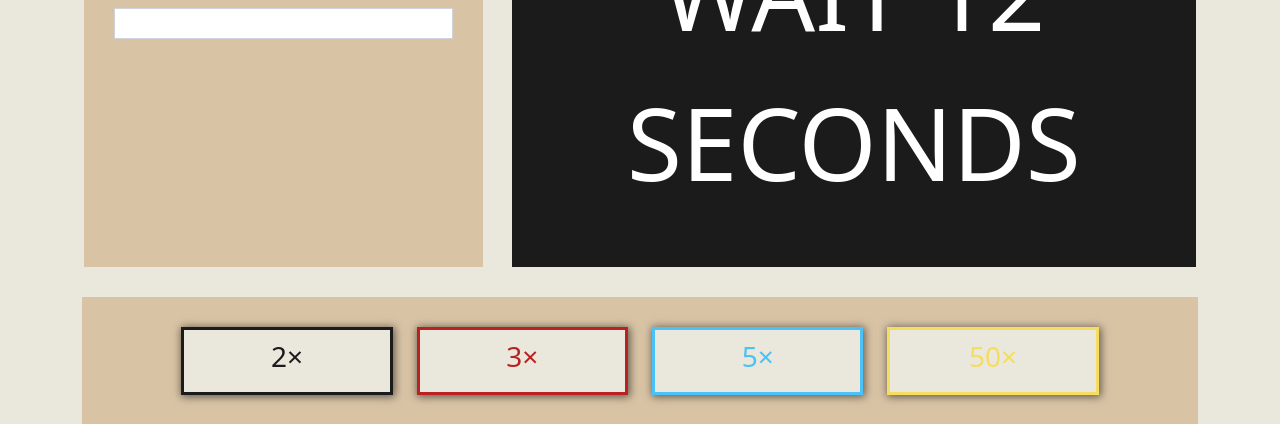
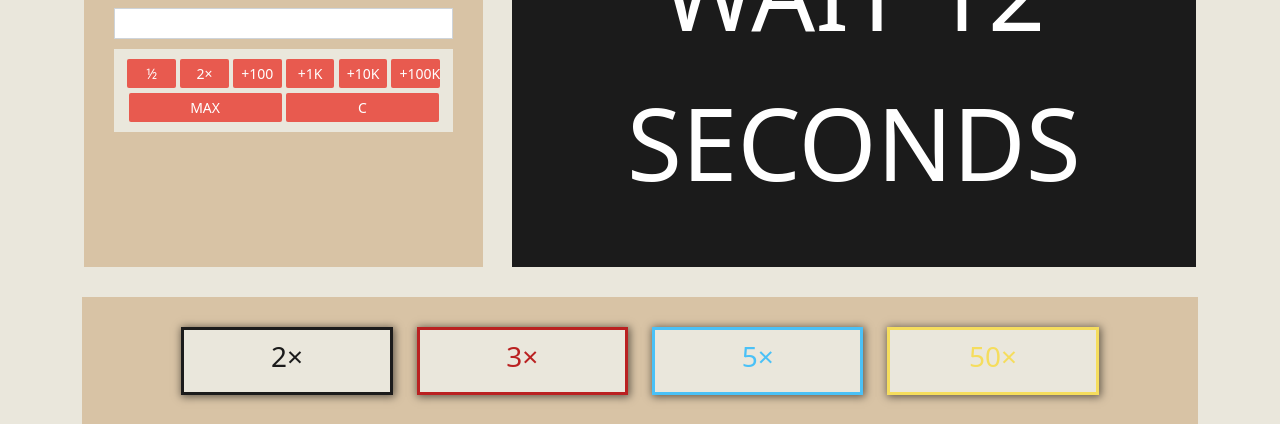
Before and after one commit to bielikovv/casino-roulette, a Django app: template roulette_site/roulette/templates/roulette/main_page.html in a window 1280 px wide. Shown: the part 229-653 px from the top of the page. Run offline with Django 4.2, Linux system fonts and the light colour scheme; the template is opened without the code that fills it, so the values that code supplies are empty; some libraries are stand-ins or nearby versions.

Commit message:
fixed negative value bets and added control ber pannel

```diff
--- a/roulette_site/roulette/templates/roulette/main_page.html
+++ b/roulette_site/roulette/templates/roulette/main_page.html
@@ -4,6 +4,49 @@
 <script>
     $(document).ready(function () {
         var csrf = $('input[name=csrfmiddlewaretoken]').val();
+
+        $('#max-btn').click(function () {
+            let t = document.getElementById('nav-balance').innerText.replace('₴', '');
+            document.getElementById('input-bet-value').value = t;
+        })
+
+        $('#c-btn').click(function () {
+            document.getElementById('input-bet-value').value = '';
+        })
+
+        $('#half-btn').click(function () {
+            let t = document.getElementById('input-bet-value').value;
+            t = Number(t) / 2;
+            document.getElementById('input-bet-value').value = t;
+        })
+
+        $('#multi-double-btn').click(function () {
+            let t = document.getElementById('input-bet-value').value;
+            t = Number(t) * 2;
+            document.getElementById('input-bet-value').value = t;
+        })
+        $('#add-hundred-btn').click(function () {
+            let t = document.getElementById('input-bet-value').value;
+            t = Number(t) + 100;
+            document.getElementById('input-bet-value').value = t;
+        })
+        $('#add-thousand-btn').click(function () {
+            let t = document.getElementById('input-bet-value').value;
+            t = Number(t) + 1000;
+            document.getElementById('input-bet-value').value = t;
+        })
+        $('#add-ten-thousand-btn').click(function () {
+            let t = document.getElementById('input-bet-value').value;
+            t = Number(t) + 10000;
+            document.getElementById('input-bet-value').value = t;
+        })
+        $('#add-hundred-thousand-btn').click(function () {
+            let t = document.getElementById('input-bet-value').value;
+            t = Number(t) + 100000;
+            document.getElementById('input-bet-value').value = t;
+        })
+
+
 
         setInterval(function () {
             $.ajax({
@@ -27,6 +70,8 @@
         $('#black-block-header').on('click', function () {
             var amount = $('input[name=amount-value]').val();
             var random_color = document.getElementById('random').innerText;
+            let t = document.getElementById('nav-balance').innerText.replace('₴', '');
+            if (Number(amount) <= Number(t)){
             $.ajax({
                 url: '{% url "roulette_main_page" %}',
                 type: 'post',
@@ -41,11 +86,13 @@
                     document.getElementById('nav-balance').innerHTML = response.new_balance + '₴';
                     document.getElementById('black-header-bet-value').innerHTML = response.amount_value;
                 }
-            })
+            })};
         });
 
         $('#red-block-header').on('click', function () {
             var amount = $('input[name=amount-value]').val();
+            let t = document.getElementById('nav-balance').innerText.replace('₴', '');
+            if (Number(amount) <= Number(t)){
             $.ajax({
                 url: '{% url "roulette_main_page" %}',
                 type: 'post',
@@ -59,11 +106,13 @@
                     document.getElementById('nav-balance').innerHTML = response.new_balance + '₴';
                     document.getElementById('red-header-bet-value').innerHTML = response.amount_value;
                 }
-            })
+            })};
         });
 
         $('#blue-block-header').on('click', function () {
             var amount = $('input[name=amount-value]').val();
+            let t = document.getElementById('nav-balance').innerText.replace('₴', '');
+            if (Number(amount) <= Number(t)){
             $.ajax({
                 url: '{% url "roulette_main_page" %}',
                 type: 'post',
@@ -77,11 +126,13 @@
                     document.getElementById('nav-balance').innerHTML = response.new_balance + '₴';
                     document.getElementById('blue-header-bet-value').innerHTML = response.amount_value;
                 }
-            })
+            })};
         });
 
         $('#gold-block-header').on('click', function () {
             var amount = $('input[name=amount-value]').val();
+            let t = document.getElementById('nav-balance').innerText.replace('₴', '');
+            if (Number(amount) <= Number(t)){
             $.ajax({
                 url: '{% url "roulette_main_page" %}',
                 type: 'post',
@@ -95,7 +146,7 @@
                     document.getElementById('nav-balance').innerHTML = response.new_balance + '₴';
                     document.getElementById('gold-header-bet-value').innerHTML = response.amount_value;
                 }
-            })
+            })};
         });
     });
 </script>
@@ -113,6 +164,20 @@
                 </div>
                 <h4>Enter bet amount:</h4>
                 <input type="text" id="input-bet-value" name="amount-value" class="form-control form-control-sm">
+                <div id="buttons-control-input">
+                    <div id="upper-control">
+                        <button type="button" id="half-btn" class="btn btn-primary btn-sm">½</button>
+                        <button type="button" id="multi-double-btn" class="btn btn-primary btn-sm">2×</button>
+                        <button type="button" id="add-hundred-btn" class="btn btn-primary btn-sm">+100</button>
+                        <button type="button" id="add-thousand-btn" class="btn btn-primary btn-sm">+1K</button>
+                        <button type="button" id="add-ten-thousand-btn" class="btn btn-primary btn-sm">+10K</button>
+                        <button type="button" id="add-hundred-thousand-btn" class="btn btn-primary btn-sm">+100K</button>
+                    </div>
+                    <div id="lower-control">
+                        <button type="button" id="max-btn" class="btn btn-primary btn-sm">MAX</button>
+                        <button type="button" id="c-btn" class="btn btn-primary btn-sm">C</button>
+                    </div>
+                </div>
             </div>
 
         </div>
--- a/roulette_site/roulette_site/static/css/style.css
+++ b/roulette_site/roulette_site/static/css/style.css
@@ -77,6 +77,28 @@ body{
     margin-left: auto;
     background-color: #1b1b1b;
 }
+
+#buttons-control-input{
+    background-color: #EAE7DC;
+    padding: 10px;
+    margin-top: 10px;
+    text-align: center;
+    width: 100%;
+}
+#max-btn{
+    width: 48%;
+}
+#c-btn{
+    width: 48%;
+}
+#half-btn, #multi-double-btn, #add-hundred-btn, #add-thousand-btn, #add-ten-thousand-btn, #add-hundred-thousand-btn{
+    width: 15.25%;
+}
+
+#upper-control{
+    margin-bottom: 5px;
+}
+
 
 #bet-block-card{
     width: 35%;
```
